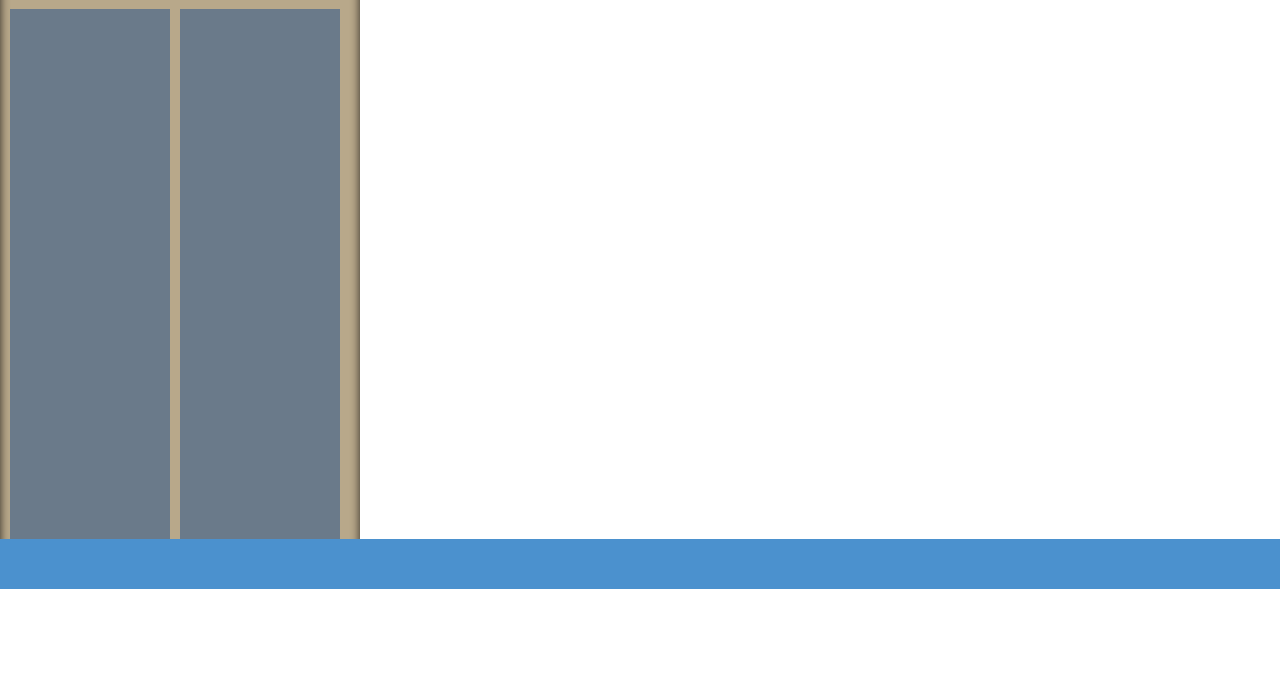
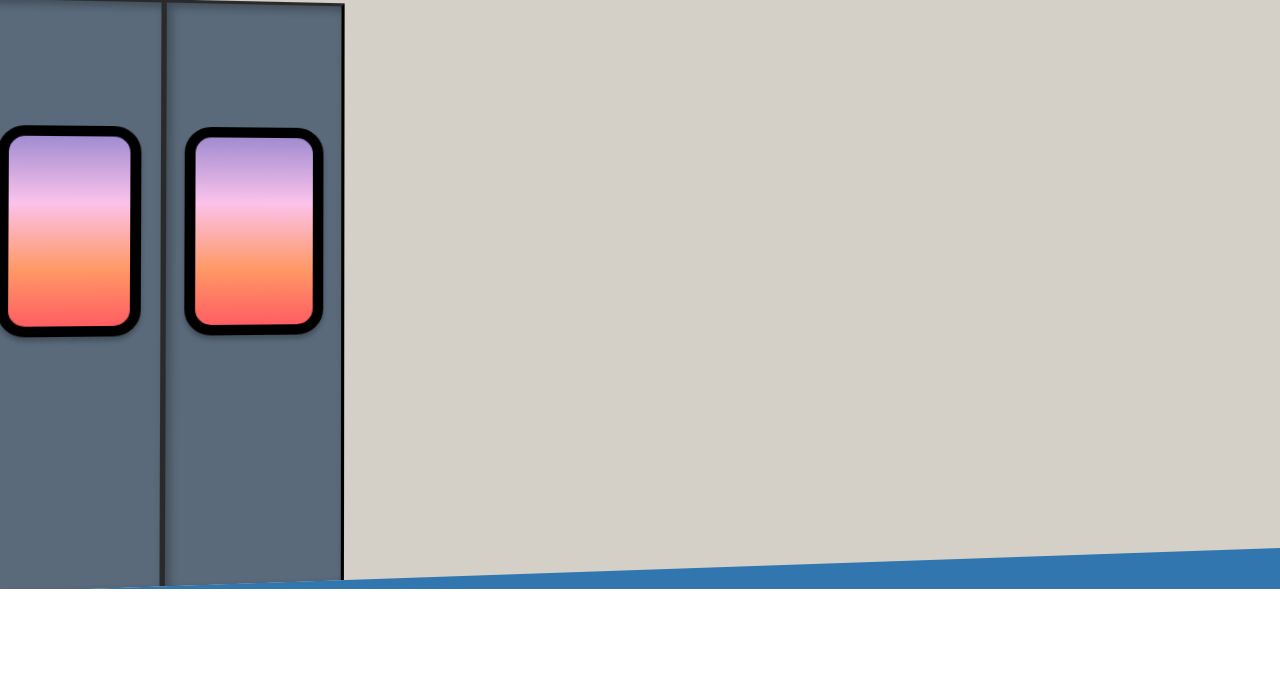
Before and after one commit to LandBasedFighter/portfolio-site, a plain HTML site: page index.html in a window 1280 px wide. Shown: the part 101-800 px from the top of the page. Drawn offline with Linux system fonts and the light colour scheme.

Commit message:
feat: isometric interior

```diff
--- a/index.html
+++ b/index.html
@@ -20,8 +20,15 @@
 <section class="train-hero">
   <div class="train-interior">
     <div class='doors'>
-    <div class='door-left'></div>
-    <div class='door-right'></div>
+    <div class='door-left'>
+        <div class = "door-window1"></div>
+        </div>
+
+
+    <div class='door-right'>
+        <div class = "door-window2"></div>
+        </div>
+    </div>
     <div class='door-seam'> </div>
     </div>
 
@@ -36,5 +43,6 @@
         <div class = 'side-facing-seat'></div>
         <div class = 'side-facing-seat2'></div>
     </div>
-  </div>
+    <div class="train-floor"></div>
+
 </section>
--- a/styles.css
+++ b/styles.css
@@ -8,9 +8,7 @@
     --blue-line : #0180C0;
     --marta-black :#000000;
     --marta-grey: #CCCCCC;
-
 }
-
 
 *{
     box-sizing: border-box;
@@ -32,6 +30,7 @@ ul {
   background-color: #333333;
   display: flex;
 }
+
 .top-bar-container {
     width: 100%;
     height: 90px;
@@ -70,70 +69,120 @@ ul {
   margin: 5px;
 }
 
-
-
-
 .train-hero {
   position: relative;
-  height: 75vh;
+  height: 600px;
+  min-height: 500px;
+  max-height: 800px;
   overflow: hidden;
-  background-color: linear-gradient(#dce2e9,#9aa3b0);
-
+  background: #d4cfc7;
+  perspective: 1400px;
+  perspective-origin: 50% 40%;
 }
 
-
 .train-interior {
-  position: relative;
+  position: absolute;
+  top: 0;
+  left: 0;
   width: 100%;
   height: 100%;
   z-index: 1;
+  transform: rotateY(8deg) rotateX(1deg);
+  transform-style: preserve-3d;
 }
+
 /*floor at the bottom */
-.train-interior::before {
-  content: '';
+.train-floor {
   position: absolute;
+  margin-top: 1000;
   bottom: 0;
-  left: 0;
-  width: 100%;
+  width: 150%;
   height: 50px;
-  background: #4b91ce;
-  z-index: 4;
+  background: #3276b0;
+  transform: rotateY(8deg) translateY(40%);
+  z-index: 5;
 }
+
 .doors {
   position: absolute;
-  left: 0;
-  top: 0;
   width: 360px;
-  height: 100%;
-  background: #b8a88a;
-  box-shadow: inset 0 0 10px rgba(0, 0, 0, 0.8);
+  height: calc(100% - 20px);
+  background: transparent;
   z-index: 3;
   padding: 10px;
+  left: 0;
 }
 
 .door-left {
   position: absolute;
   left: 10px;
   top: 20px;
-  width: 160px;
+  width: 170px;
   height: calc(100% - 20px);
-  background-color: #6a7a8a;
+  background: #5a6a7a;
+  border-right: 2px solid #2a2a2a;
+  border-left: 2px solid #2a2a2a;
+  border-top: 3px solid #2a2a2a;
+  box-shadow: inset 4px 4px 8px rgba(0, 0, 0, 0.3);
 }
 
 .door-right {
   position: absolute;
   left: 180px;
   top: 20px;
-  width: 160px;
+  width: 170px;
   height: calc(100% - 20px);
-  background: #6a7a8a;
+  background: #5a6a7a;
+  border-left: 3px solid #2a2a2a;
+  border-right: 3px outset #2a2a2a;
+  border-top: 3px solid #2a2a2a;
+  box-shadow: inset 4px 4px 8px rgba(0, 0, 0, 0.3);
 }
-.door-seam{
-  position: absolute;
-  bottom: 0;
-  left: 0;
-  width: 100%;
-  height: 20px;
-  background: #2a3a4a;
-  z-index: 4;
+
+.door-left, .door-right {
+  display: flex;
+  justify-content: center;
+  align-items: center;
 }
+
+.door-window1, .door-window2 {
+  position: relative;
+  width: 130px;
+  height: 200px;
+  max-height: 50%;
+  border-radius: 25px;
+  transform: translateY(-30%);
+  background: linear-gradient(
+    180deg,
+    #a18cd1 0%,
+    #fbc2eb 35%,
+    #ff9966 70%,
+    #ff5e62 100%
+  );
+  border: 10px solid var(--marta-black);
+  box-shadow: 0px 4px 4px 0px  rgba(0, 0, 0.25, 0.25);
+}
+
+@media (max-width: 768px) {
+  .train-hero {
+    height: 500px;
+    min-height: 400px;
+  }
+
+  .doors {
+    width: 300px;
+  }
+
+  .door-left, .door-right {
+    width: 140px;
+  }
+
+  .door-right {
+    left: 140px;
+  }
+
+  .door-window1, .door-window2 {
+    width: 110px;
+    height: 200px;
+  }
+}
```
